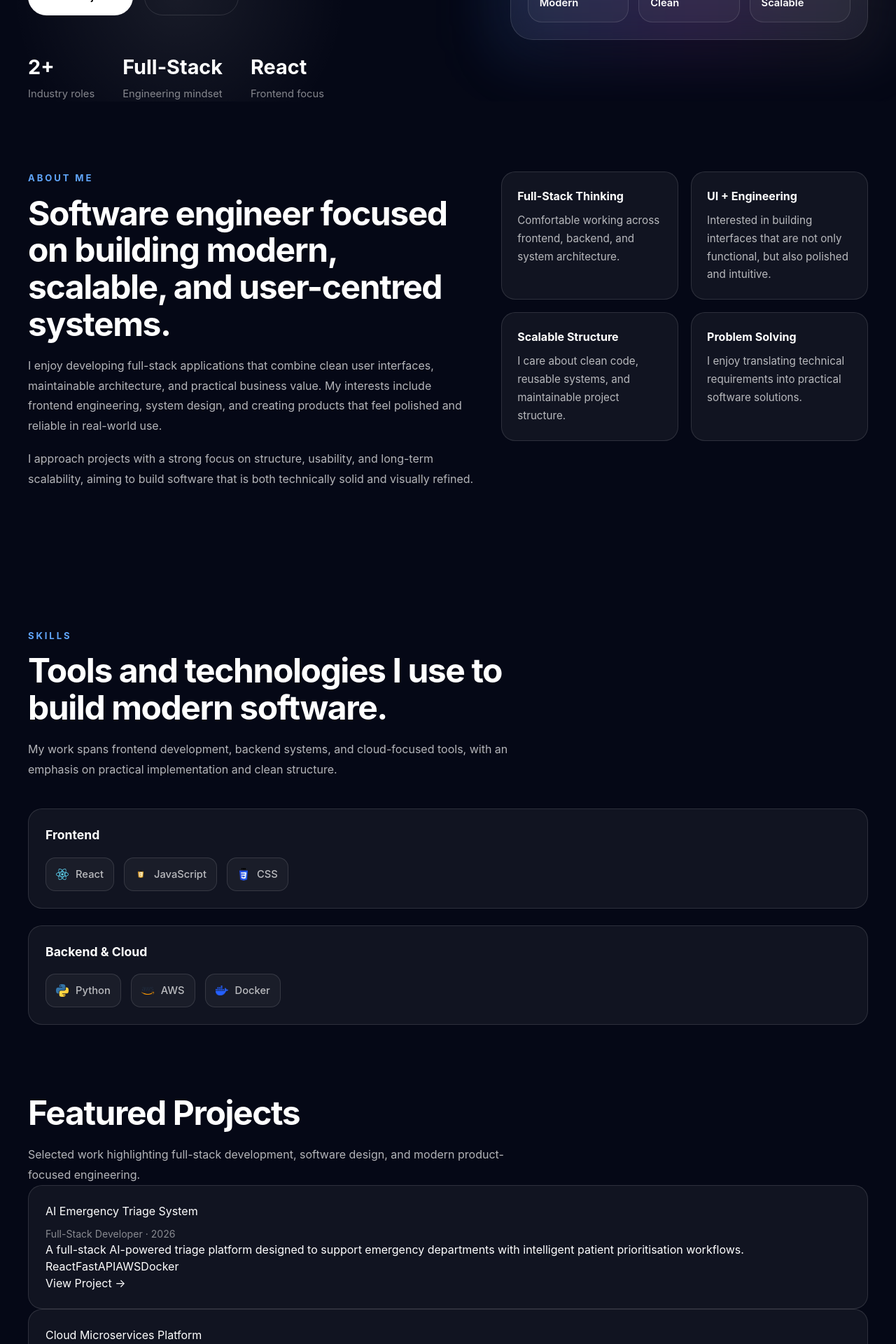
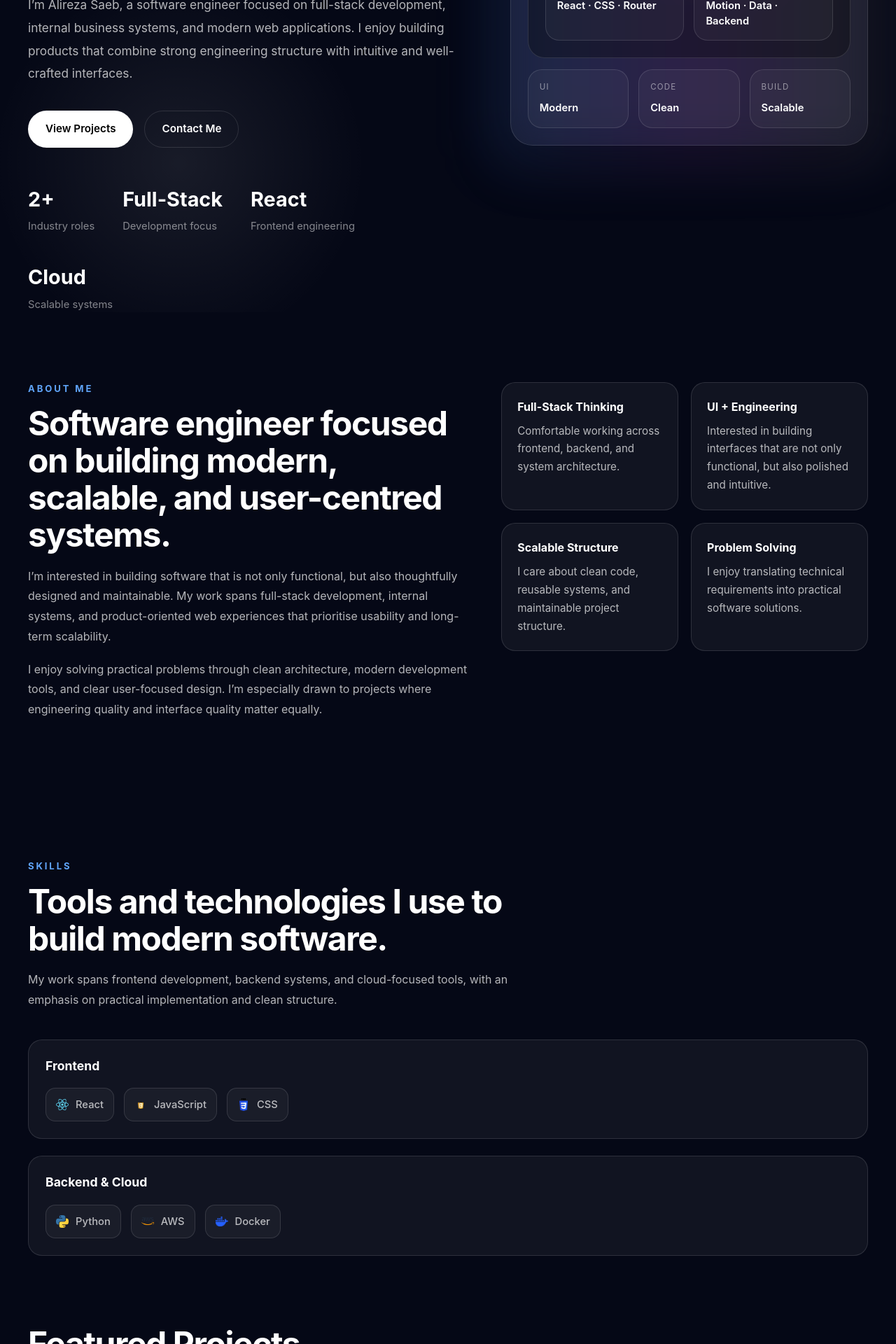
Before and after one commit to Alirezaa02/portfolio, a React (Vite) app: page / in a window 1280 px wide. Shown: the part 700-2620 px from the top of the page at 70% size. Built offline with nearby package versions, Linux system fonts and the light colour scheme.

Commit message:
Updated some texts

```diff
--- a/src/components/sections/About.jsx
+++ b/src/components/sections/About.jsx
@@ -13,15 +13,16 @@ function About() {
             </h2>
 
             <p className="section-text">
-              I enjoy developing full-stack applications that combine clean user interfaces,
-              maintainable architecture, and practical business value. My interests include
-              frontend engineering, system design, and creating products that feel polished
-              and reliable in real-world use.
+              I’m interested in building software that is not only functional, but also
+              thoughtfully designed and maintainable. My work spans full-stack development,
+              internal systems, and product-oriented web experiences that prioritise usability
+              and long-term scalability.
             </p>
 
             <p className="section-text">
-              I approach projects with a strong focus on structure, usability, and long-term
-              scalability, aiming to build software that is both technically solid and visually refined.
+              I enjoy solving practical problems through clean architecture, modern development
+              tools, and clear user-focused design. I’m especially drawn to projects where
+              engineering quality and interface quality matter equally.
             </p>
           </div>
 
--- a/src/components/sections/ExperiencePreview.jsx
+++ b/src/components/sections/ExperiencePreview.jsx
@@ -10,7 +10,7 @@ const experienceItems = [
     period: 'Current',
     logo: atlasLogo,
     description:
-      'Working on internal tools, business systems, and software solutions with a focus on clean functionality and practical outcomes.',
+      'Contributing to internal software systems and business-focused tools, with an emphasis on practical workflow improvements, maintainable code, and reliable functionality.',
   },
   {
     role: 'Web Developer Intern',
@@ -18,7 +18,7 @@ const experienceItems = [
     period: 'Previous',
     logo: eliteLogo,
     description:
-      'Contributed to frontend and development tasks, strengthening skills in responsive UI, modern tooling, and web-based product development.',
+      'Supported frontend and web development tasks, building experience in responsive interfaces, modern tooling, and collaborative product development.',
   },
 ]
 
--- a/src/components/sections/Hero.jsx
+++ b/src/components/sections/Hero.jsx
@@ -12,13 +12,14 @@ function Hero() {
             <p className="hero__eyebrow">Software Engineer</p>
 
             <h1 className="hero__title">
-              Building polished digital products with strong engineering foundations.
+              Building modern software with clean architecture, practical impact, and polished user experience.
             </h1>
 
             <p className="hero__description">
-              I design and develop modern web applications, internal systems,
-              and full-stack experiences with a focus on usability, performance,
-              and clean architecture.
+              I’m Alireza Saeb, a software engineer focused on full-stack development,
+              internal business systems, and modern web applications. I enjoy building
+              products that combine strong engineering structure with intuitive and
+              well-crafted interfaces.
             </p>
 
             <div className="hero__actions">
@@ -39,13 +40,19 @@ function Hero() {
 
               <div>
                 <p className="hero__stat-value">Full-Stack</p>
-                <p className="hero__stat-label">Engineering mindset</p>
+                <p className="hero__stat-label">Development focus</p>
               </div>
 
               <div>
                 <p className="hero__stat-value">React</p>
-                <p className="hero__stat-label">Frontend focus</p>
+                <p className="hero__stat-label">Frontend engineering</p>
               </div>
+
+              <div>
+                <p className="hero__stat-value">Cloud</p>
+                <p className="hero__stat-label">Scalable systems</p>
+              </div>
+
             </div>
           </div>
 
--- a/src/data/projects.js
+++ b/src/data/projects.js
@@ -4,10 +4,10 @@ const projects = [
     slug: 'ai-triage-system',
     title: 'AI Emergency Triage System',
     description:
-      'A full-stack AI-powered triage platform designed to support emergency departments with intelligent patient prioritisation workflows.',
+      'A full-stack AI-assisted triage platform designed to support emergency care workflows through intelligent patient prioritisation and structured decision support.',
     tech: ['React', 'FastAPI', 'AWS', 'Docker'],
     overview:
-      'Built as a modern healthcare-focused system combining frontend usability, backend services, and AI-assisted workflows.',
+      'Designed as a modern healthcare-oriented product combining frontend usability, backend services, and AI-supported workflow logic.',
     role: 'Full-Stack Developer',
     year: '2026',
   },
@@ -16,10 +16,10 @@ const projects = [
     slug: 'cloud-microservices-platform',
     title: 'Cloud Microservices Platform',
     description:
-      'A scalable cloud platform using distributed services and modern deployment practices for performance and maintainability.',
+      'A scalable cloud-based platform built with distributed services, containerisation, and modern deployment practices for maintainability and performance.',
     tech: ['AWS', 'Docker', 'Node.js'],
     overview:
-      'Focused on modular backend services, cloud deployment, and scalable system architecture.',
+      'Focused on modular service design, cloud deployment workflows, and scalable backend architecture.',
     role: 'Software Engineer',
     year: '2026',
   },
--- a/src/pages/Experience.jsx
+++ b/src/pages/Experience.jsx
@@ -1,19 +1,23 @@
 import '../../src/styles/experience.css'
+import atlasLogo from '../assets/icons/company1.png'
+import eliteLogo from '../assets/icons/elitedev.jpg'
 
 const experienceItems = [
   {
     role: 'Software Developer',
     company: 'Atlas Blind & Curtain',
     period: 'Current',
+    logo: atlasLogo,
     description:
-      'Working on internal tools, business systems, and software solutions with a focus on clean functionality and practical outcomes.',
+      'Contributing to internal software systems and business-focused tools, with an emphasis on practical workflow improvements, maintainable code, and reliable functionality.',
   },
   {
     role: 'Web Developer Intern',
     company: 'Elite Dev',
     period: 'Previous',
+    logo: eliteLogo,
     description:
-      'Contributed to frontend and development tasks, strengthening skills in responsive UI, modern tooling, and web-based product development.',
+      'Supported frontend and web development tasks, building experience in responsive interfaces, modern tooling, and collaborative product development.',
   },
 ]
 
```
